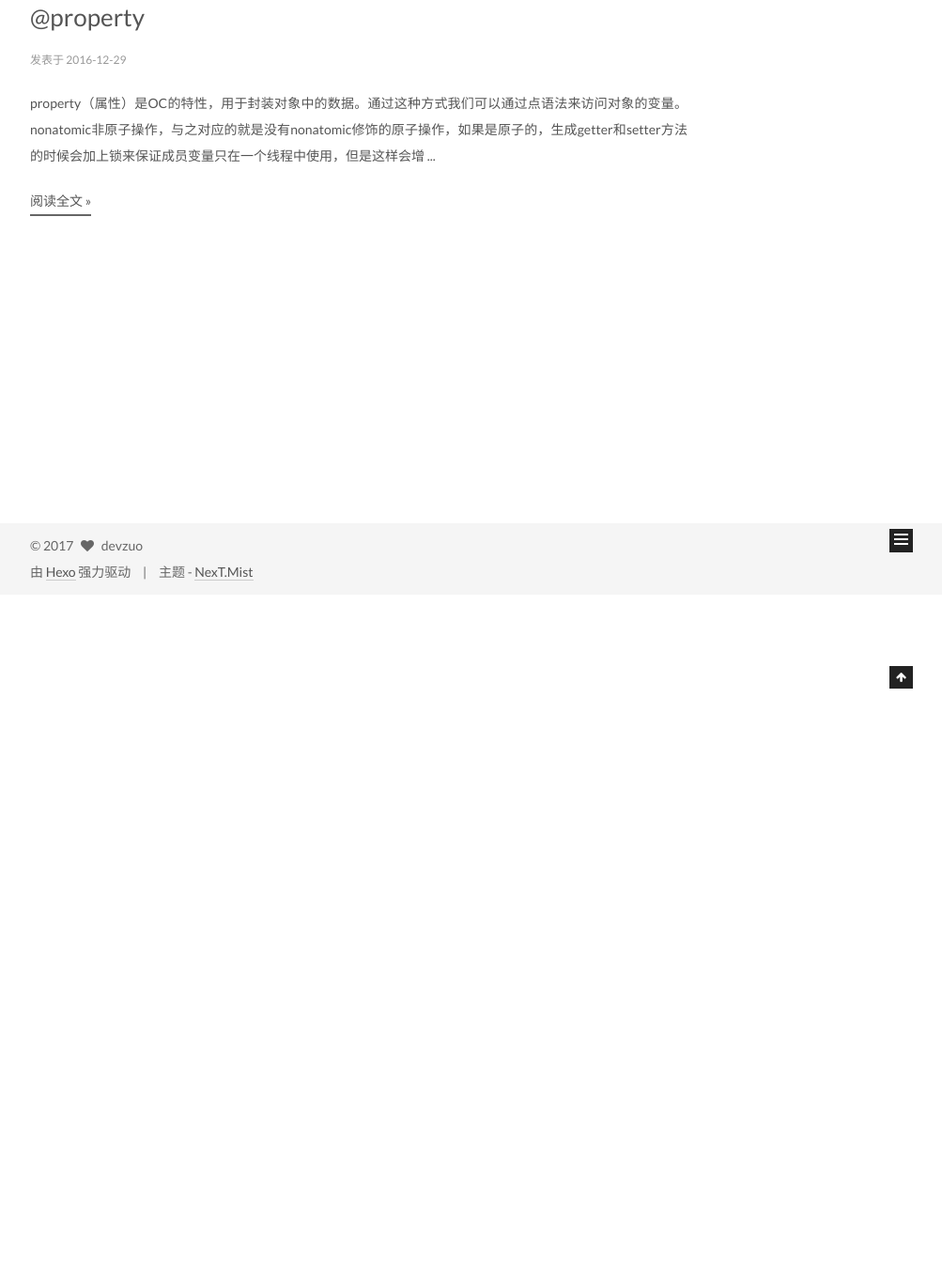
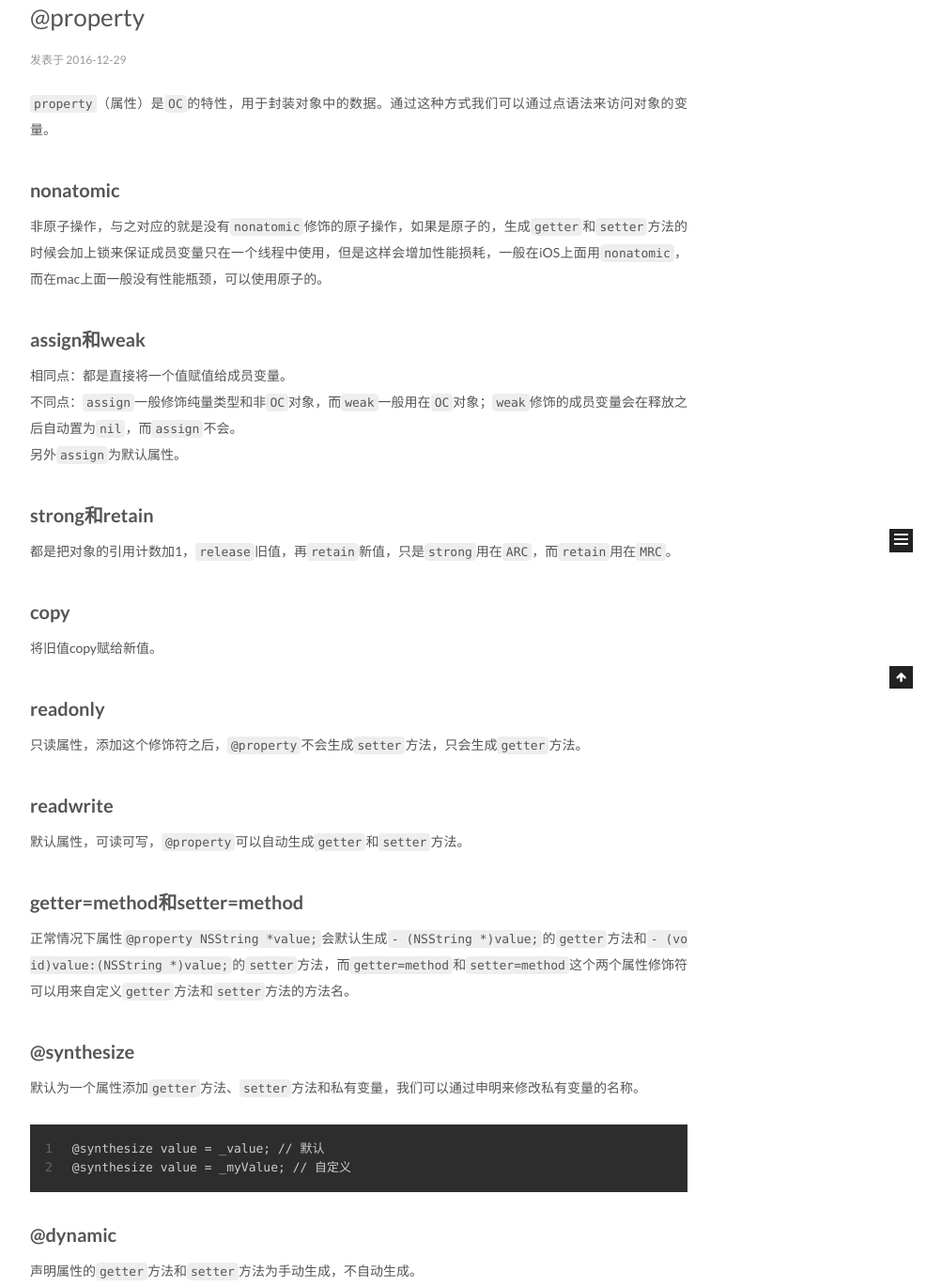
Before and after one commit to DevZuo/devzuo.github.io, a plain HTML site: page index.html in a window 1280 px wide. Shown: the part 167-1537 px from the top of the page at 94% size, without its empty margins (258-1261 px from the left). Before the commit the page ends 800 px from the top, so only its background shows below. Drawn offline with Linux system fonts and the light colour scheme.

Commit message:
Site updated: 2017-01-04 10:18:30

```diff
--- a/css/main.css
+++ b/css/main.css
@@ -1548,7 +1548,7 @@ pre .javascript .function {
   width: 4px;
   height: 4px;
   border-radius: 50%;
-  background: #a3fb34;
+  background: #bf8c3d;
 }
 .links-of-blogroll {
   font-size: 13px;
--- a/index.html
+++ b/index.html
@@ -274,15 +274,19 @@
 
 
 
-          property（属性）是OC的特性，用于封装对象中的数据。通过这种方式我们可以通过点语法来访问对象的变量。
-nonatomic非原子操作，与之对应的就是没有nonatomic修饰的原子操作，如果是原子的，生成getter和setter方法的时候会加上锁来保证成员变量只在一个线程中使用，但是这样会增
-          ...
+            <p><code>property</code>（属性）是<code>OC</code>的特性，用于封装对象中的数据。通过这种方式我们可以通过点语法来访问对象的变量。</p>
+<h3 id="nonatomic"><a href="#nonatomic" class="headerlink" title="nonatomic"></a>nonatomic</h3><p>非原子操作，与之对应的就是没有<code>nonatomic</code>修饰的原子操作，如果是原子的，生成<code>getter</code>和<code>setter</code>方法的时候会加上锁来保证成员变量只在一个线程中使用，但是这样会增加性能损耗，一般在iOS上面用<code>nonatomic</code>，而在mac上面一般没有性能瓶颈，可以使用原子的。</p>
+<h3 id="assign和weak"><a href="#assign和weak" class="headerlink" title="assign和weak"></a>assign和weak</h3><p>相同点：都是直接将一个值赋值给成员变量。<br>不同点：<code>assign</code>一般修饰纯量类型和非<code>OC</code>对象，而<code>weak</code>一般用在<code>OC</code>对象；<code>weak</code>修饰的成员变量会在释放之后自动置为<code>nil</code>，而<code>assign</code>不会。<br>另外<code>assign</code>为默认属性。</p>
+<h3 id="strong和retain"><a href="#strong和retain" class="headerlink" title="strong和retain"></a>strong和retain</h3><p>都是把对象的引用计数加1，<code>release</code>旧值，再<code>retain</code>新值，只是<code>strong</code>用在<code>ARC</code>，而<code>retain</code>用在<code>MRC</code>。</p>
+<h3 id="copy"><a href="#copy" class="headerlink" title="copy"></a>copy</h3><p>将旧值copy赋给新值。</p>
+<h3 id="readonly"><a href="#readonly" class="headerlink" title="readonly"></a>readonly</h3><p>只读属性，添加这个修饰符之后，<code>@property</code>不会生成<code>setter</code>方法，只会生成<code>getter</code>方法。</p>
+<h3 id="readwrite"><a href="#readwrite" class="headerlink" title="readwrite"></a>readwrite</h3><p>默认属性，可读可写，<code>@property</code>可以自动生成<code>getter</code>和<code>setter</code>方法。</p>
+<h3 id="getter-method和setter-method"><a href="#getter-method和setter-method" class="headerlink" title="getter=method和setter=method"></a>getter=method和setter=method</h3><p>正常情况下属性<code>@property NSString *value;</code>会默认生成<code>- (NSString *)value;</code>的<code>getter</code>方法和<code>- (void)value:(NSString *)value;</code>的<code>setter</code>方法，而<code>getter=method</code>和<code>setter=method</code>这个两个属性修饰符可以用来自定义<code>getter</code>方法和<code>setter</code>方法的方法名。</p>
+<h3 id="synthesize"><a href="#synthesize" class="headerlink" title="@synthesize"></a>@synthesize</h3><p>默认为一个属性添加<code>getter</code>方法、<code>setter</code>方法和私有变量，我们可以通过申明来修改私有变量的名称。</p>
+<figure class="highlight plain"><table><tr><td class="gutter"><pre><div class="line">1</div><div class="line">2</div></pre></td><td class="code"><pre><div class="line">@synthesize value = _value; // 默认</div><div class="line">@synthesize value = _myValue; // 自定义</div></pre></td></tr></table></figure>
+<h3 id="dynamic"><a href="#dynamic" class="headerlink" title="@dynamic"></a>@dynamic</h3><p>声明属性的<code>getter</code>方法和<code>setter</code>方法为手动生成，不自动生成。</p>
 
-          <div class="post-more-link text-center">
-            <a class="btn" href="/2016/12/29/property/#more" rel="contents">
-              阅读全文 &raquo;
-            </a>
-          </div>
+
 
 
     </div>
```
